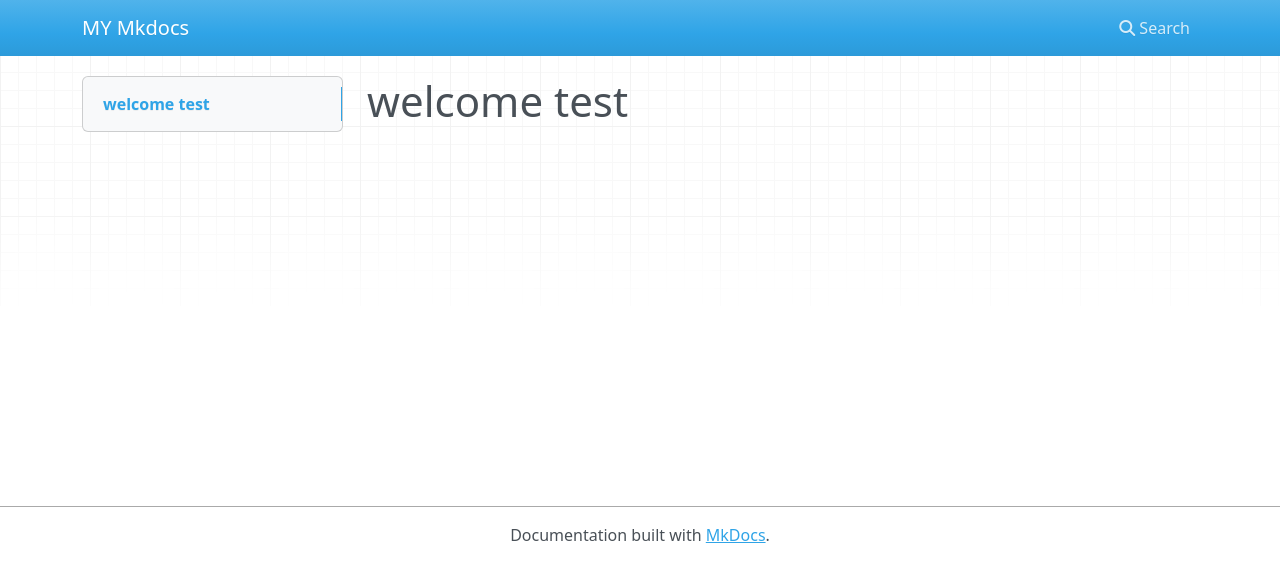
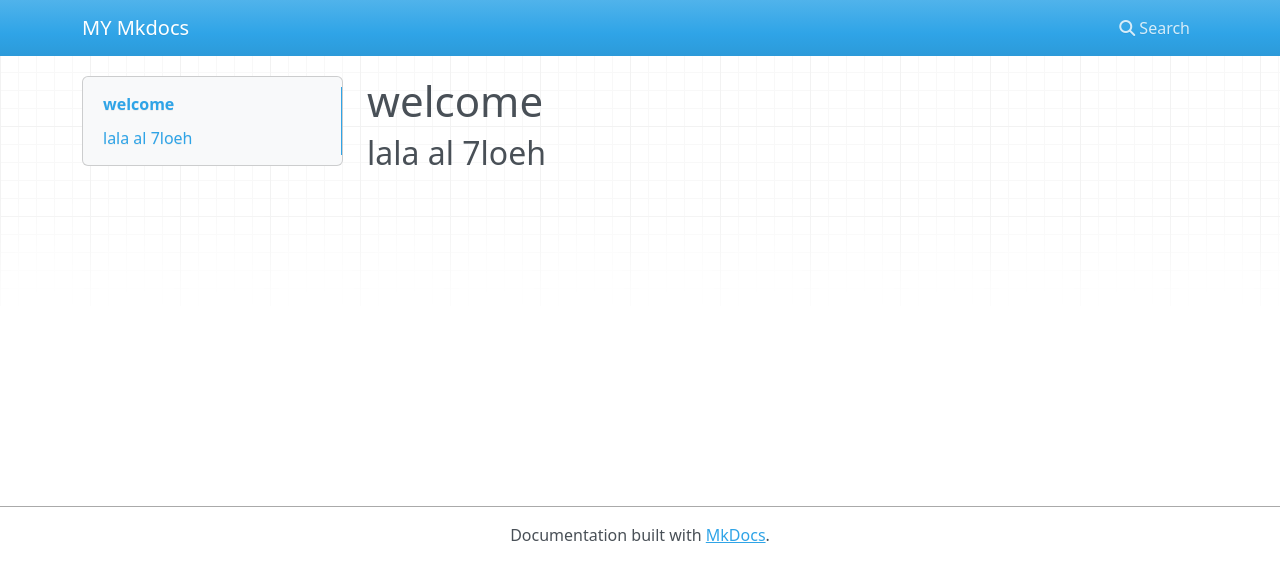
Before and after one commit to Sharbal-Shuker/mkdocs_test, an MkDocs documentation site: the page built from docs/index.md, in a window 1280 px wide. Shown: the top 582 px of the page. Built offline with MkDocs 1.6.1, drawn with Linux system fonts in a browser that asks for light colours; nearby versions of some CDN libraries.

Commit message:
Update index.md

```diff
--- a/docs/index.md
+++ b/docs/index.md
@@ -1 +1,2 @@
-#welcome test
+#welcome
+## lala al 7loeh
```
